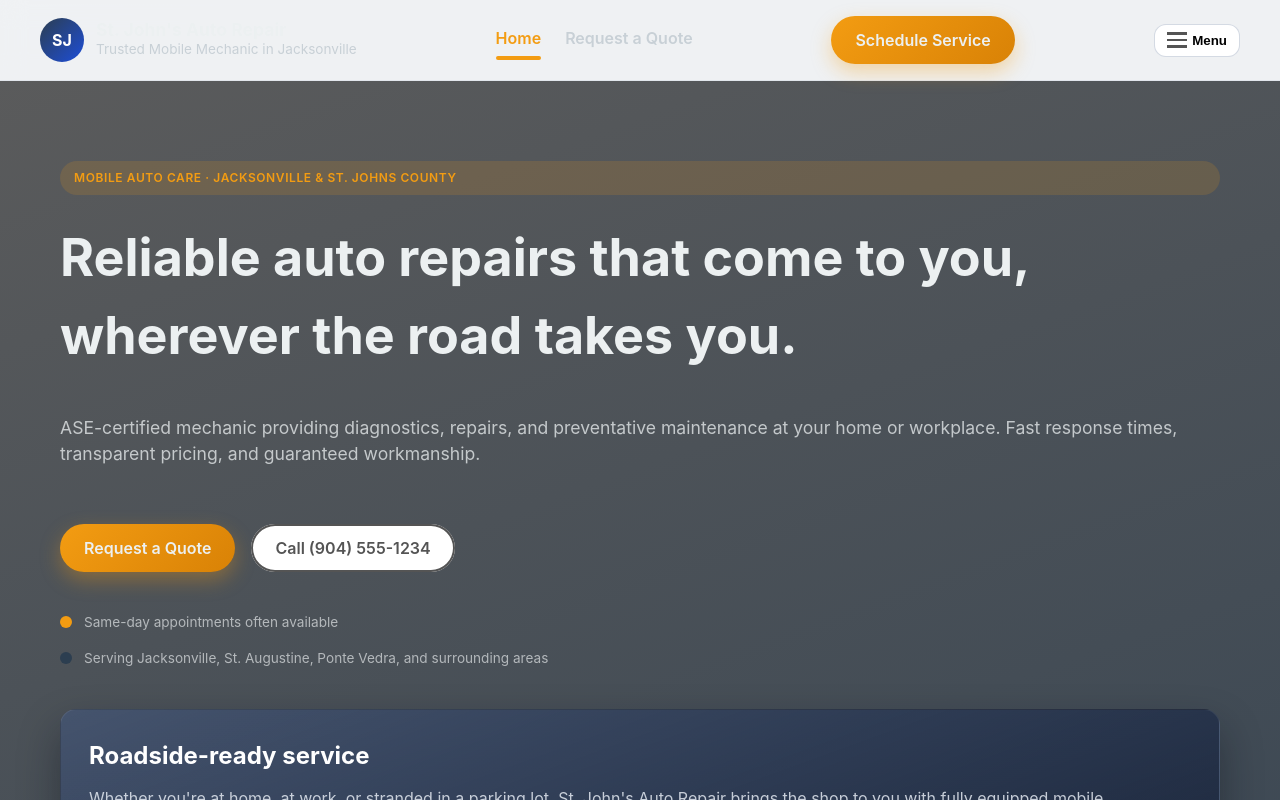
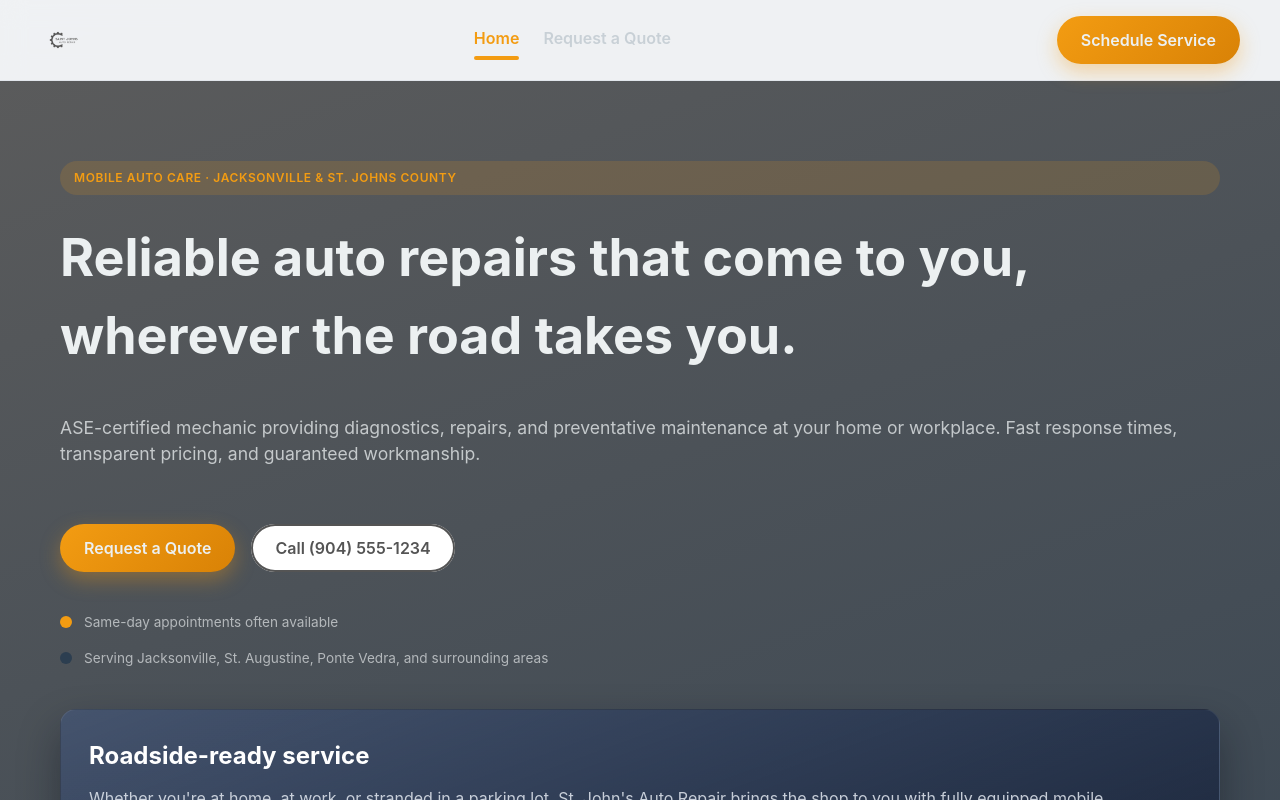
Before and after one commit to LoganM3120/stjohnsautorepair, a React (Vite) app: page / in a window 1280 px wide. Shown: the top 800 px of the page. Built offline with nearby package versions, Linux system fonts and the light colour scheme.

Commit message:
Replace header logo and adjust menu button

```diff
--- a/src/components/Header.tsx
+++ b/src/components/Header.tsx
@@ -35,31 +35,14 @@ const Header: React.FC = () => {
         <Link
           to="/"
           onClick={closeMenu}
-          style={{ display: "flex", alignItems: "center", gap: "0.75rem" }}
+          style={{ display: "flex", alignItems: "center" }}
+          aria-label="St. John&apos;s Auto Repair home"
         >
-          <span
-            style={{
-              display: "inline-flex",
-              alignItems: "center",
-              justifyContent: "center",
-              width: "2.75rem",
-              height: "2.75rem",
-              borderRadius: "9999px",
-              background: "linear-gradient(135deg, var(--secondary), #1d4ed8)",
-              color: "white",
-              fontWeight: 700,
-            }}
-          >
-            SJ
-          </span>
-          <div>
-            <p style={{ fontWeight: 700, fontSize: "1.1rem", lineHeight: 1.1 }}>
-              St. John&apos;s Auto Repair
-            </p>
-            <p style={{ fontSize: "0.85rem", color: "var(--muted)" }}>
-              Trusted Mobile Mechanic in Jacksonville
-            </p>
-          </div>
+          <img
+            src="/images/saint_johns_logo_nav.png"
+            alt="St. John&apos;s Auto Repair"
+            style={{ height: "3rem", width: "auto" }}
+          />
         </Link>
 
         <nav
@@ -98,14 +81,12 @@ const Header: React.FC = () => {
           type="button"
           onClick={toggleMenu}
           aria-label="Toggle navigation menu"
+          className="header__menu-button"
           style={{
             background: "white",
             border: "1px solid rgba(148, 163, 184, 0.4)",
             borderRadius: "0.75rem",
             padding: "0.5rem 0.75rem",
-            display: "inline-flex",
-            alignItems: "center",
-            gap: "0.35rem",
           }}
         >
           <span
--- a/src/styles/global.css
+++ b/src/styles/global.css
@@ -276,6 +276,12 @@ form {
   display: none;
 }
 
+.header__menu-button {
+  display: inline-flex;
+  align-items: center;
+  gap: 0.35rem;
+}
+
 @media (min-width: 768px) {
   header .button.nav--desktop {
     display: inline-flex !important;
@@ -286,7 +292,7 @@ form {
     align-items: center;
   }
 
-  header button[aria-label="Toggle navigation menu"] {
+  .header__menu-button {
     display: none;
   }
 }
```
